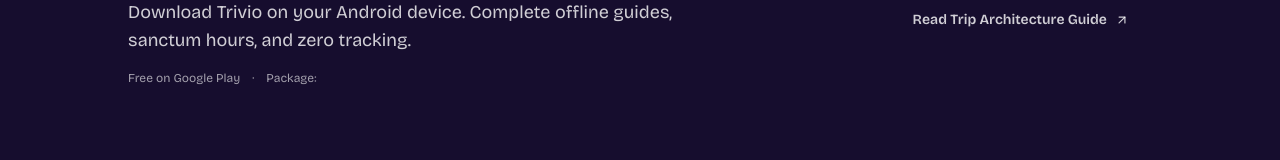
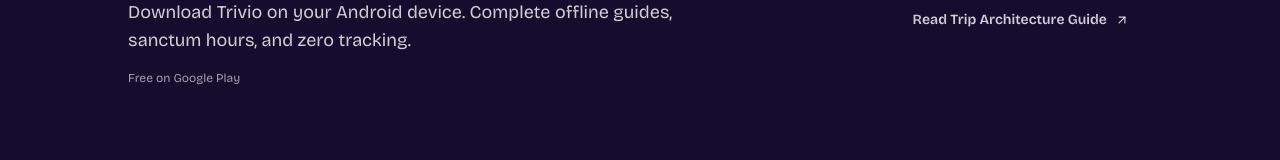
Before and after one commit to sooubh/nashik, a Next.js app: page / in a window 1280 px wide. Shown: the part 4044-4204 px from the top of the page. Built offline with nearby package versions, Linux system fonts and the light colour scheme.

Commit message:
Remove visible Google Play package ID

```diff
--- a/src/components/landing/DownloadCta.tsx
+++ b/src/components/landing/DownloadCta.tsx
@@ -17,10 +17,8 @@ export function DownloadCta() {
           <p className="text-base sm:text-lg text-white/80 leading-relaxed">
             Download Trivio on your Android device. Complete offline guides, sanctum hours, and zero tracking.
           </p>
-          <div className="mt-4 flex items-center gap-3 text-xs text-white/60">
+          <div className="mt-4 text-xs text-white/60">
             <span>Free on Google Play</span>
-            <span>·</span>
-            <span>Package: <code className="text-white/80">{SITE_CONFIG.packageId}</code></span>
           </div>
         </div>
 
```
